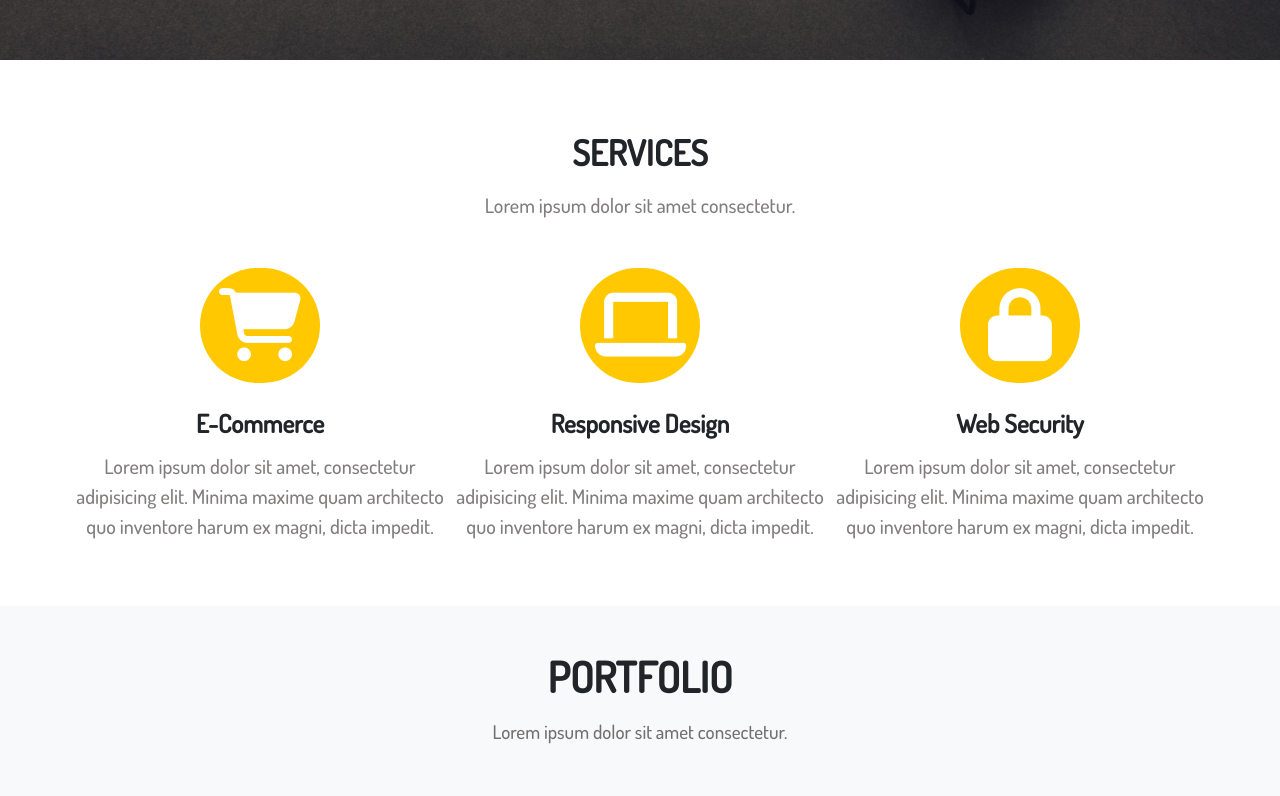
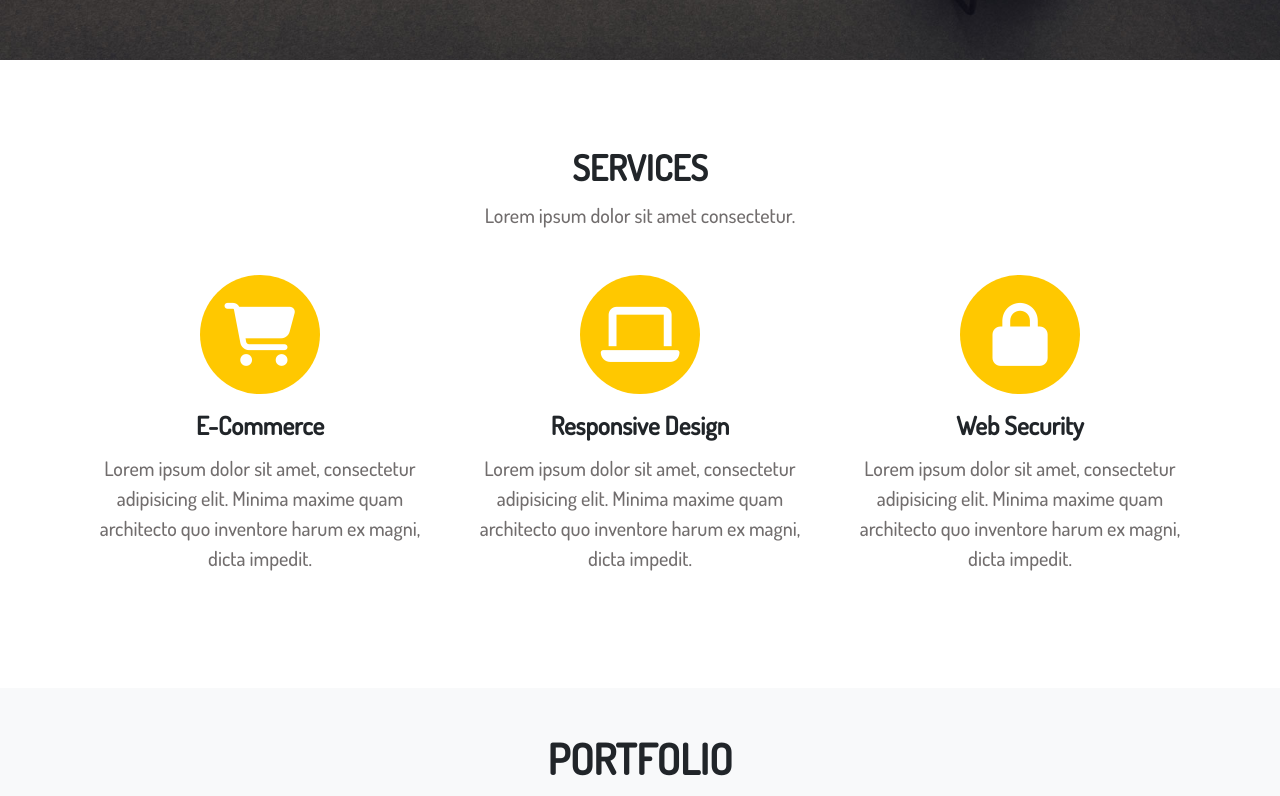
Before and after one commit to SamiraQuliyeva/StartBootstrap, a plain HTML site: page index.html in a window 1280 px wide. Shown: the part 740-1536 px from the top of the page. Drawn offline with nearby package versions, Linux system fonts and the light colour scheme.

Commit message:
services

```diff
--- a/_services.sass
+++ b/_services.sass
@@ -1,41 +1,47 @@
 #services
-    h1
-        font-weight: 600
-        font-size: 35px
-    h3
-        font-size: 20px
-        color: #817d7d
-    h1,h3
-        margin: 25px 35px
     .textbox
-        .icon
-            font-size: 73px
-            margin: 28px 139px
-            color: #ffff
-            background-color: #ffc800
-            border-radius: 65px
-            width: 120px
-
-            i
-                margin: 21px 15px
+        padding-bottom: 50px
+        h1
+            font-weight: 600
+            font-size: 35px
+            margin-top: 40px
+        h3
+            font-size: 20px
+            color: #716d6d
+            margin-top: 20px
         h2
             font-size: 25px
             font-weight: 600
         h4
-            color: #817d7d
+            color: #716d6d
             font-size: 20px
             margin: 15px 2px
             line-height: 1.5
-
-    @media screen and ( max-width: 992px )
+    .box
+        display: flex
+        justify-content: center
         .icon
-            margin-left: 44px
-            font-size: 73px
+            display: flex
+            justify-content: center
+            align-items: center
+            font-size: 63px
+            color: #ffff
+            background-color: #ffc800
+            border-radius: 99px
             width: 120px
-            border-radius: 65px
-    @media screen and ( min-width: 768 )
-        .icon
-            margin: 56px 66px
-            font-size: 23px
-            width: 120px
-            border-radius: 65px
+            margin-bottom: 19px
+            i
+                padding: 28px 0
+    @media screen and ( max-width: 768px  )
+        .textbox
+            padding: 0 0 50px
+            h1
+                font-size: 35px
+                margin-top: 40px
+            h3
+                font-size: 20px
+            h2
+                font-size: 22px
+            h4
+                font-size: 18px
+                margin: 15px 2px
--- a/index.html
+++ b/index.html
@@ -65,40 +65,47 @@
             <div class="container">
                 <div class="row">
                     <div class="col-md-12">
-                        <div class="text-center">
+                        <div class="textbox text-center">
                             <h1>SERVICES</h1>
                             <h3>Lorem ipsum dolor sit amet consectetur.</h3>
                         </div>
                     </div>
                 </div>
                 <div class="row">
-                    <div class="col-md-4 d-flex justify-content-center align-items-center">
-                        <div class="textbox text-center">
+                    <div class="col-md-4">
+                        <div class="box">
                             <div class="icon">
                                 <i class="fa-solid fa-cart-shopping"></i>
                             </div>
+                        </div>
+                        <div class="textbox text-center">
                             <h2>E-Commerce</h2>
                             <h4>Lorem ipsum dolor sit amet, consectetur adipisicing elit. Minima maxime quam architecto
                                 quo inventore harum ex magni, dicta impedit.</h4>
                         </div>
                     </div>
-                    <div class="col-md-4 d-flex justify-content-center align-items-center">
-                        <div class="textbox text-center">
+                    <div class="col-md-4">
+                        <div class="box">
                             <div class="icon">
                                 <i class="fa-solid fa-laptop"></i>
                             </div>
+                        </div>
+                        <div class="textbox text-center">
                             <h2>Responsive Design</h2>
                             <h4>Lorem ipsum dolor sit amet, consectetur adipisicing elit. Minima maxime quam architecto
                                 quo inventore harum ex magni, dicta impedit.</h4>
                         </div>
                     </div>
-                    <div class="col-md-4 d-flex justify-content-center align-items-center">
-                        <div class="textbox text-center">
+                    <div class="col-md-4">
+                        <div class="box">
                             <div class="icon">
                                 <i class="fa-solid fa-lock"></i>
                             </div>
+                        </div>
+                        <div class="textbox text-center">
                             <h2>Web Security</h2>
-                            <h4>Lorem ipsum dolor sit amet, consectetur adipisicing elit. Minima maxime quam architecto
+                            <h4>Lorem ipsum dolor sit amet, consectetur adipisicing elit. Minima maxime quam
+                                architecto
                                 quo inventore harum ex magni, dicta impedit.</h4>
                         </div>
                     </div>
```
Also changed, not shown: style.css, 1 other file.
